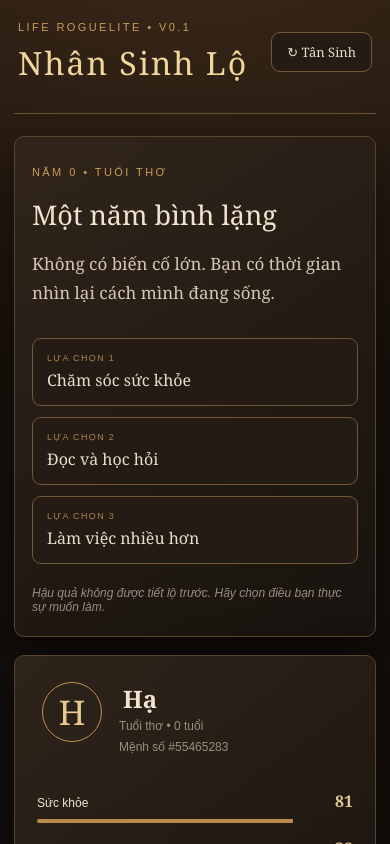
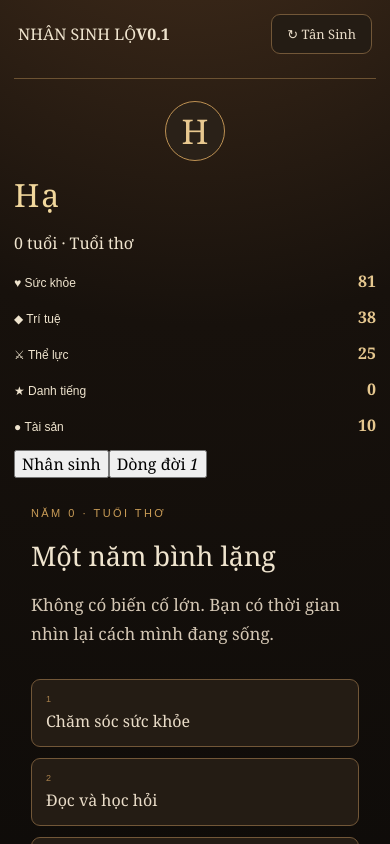
Before and after one commit to VGpro9X/Nhan-Sinh-Lo, a React (Vite) app: page / in a window 390 px wide. Shown: the top 844 px of the page. Built offline with nearby package versions, Linux system fonts and the light colour scheme.

Commit message:
V0.1 UX: mobile-first HUD and tabbed life history

```diff
--- a/src/main.tsx
+++ b/src/main.tsx
@@ -1,25 +1,20 @@
-import React,{useEffect,useMemo,useState} from 'react';import{createRoot}from'react-dom/client';import'./style.css';
-type Stats={sucKhoe:number;triTue:number;theLuc:number;danhTieng:number;taiSan:number};
-type Log={age:number,text:string};type Choice={text:string,result:string,effect:Partial<Stats>};type Event={title:string,body:string,min:number,max:number,choices:Choice[]};
+import React,{useEffect,useMemo,useState}from'react';import{createRoot}from'react-dom/client';import'./style.css';
+type Stats={sucKhoe:number;triTue:number;theLuc:number;danhTieng:number;taiSan:number};type Log={age:number,text:string};type Choice={text:string,result:string,effect:Partial<Stats>};type Event={title:string,body:string,min:number,max:number,choices:Choice[]};
 const events:Event[]=[
 {title:'Một món đồ bị đánh rơi',body:'Trên đường về nhà, bạn thấy một chiếc ví nằm bên vệ đường. Không có ai ở gần.',min:7,max:15,choices:[{text:'Tìm cách trả lại người mất',result:'Bạn mất cả buổi nhưng cuối cùng tìm được chủ nhân.',effect:{danhTieng:5}},{text:'Giữ lấy tiền bên trong',result:'Bạn mang bí mật nhỏ ấy về nhà.',effect:{taiSan:8}},{text:'Bỏ qua và đi tiếp',result:'Bạn quyết định chuyện này không liên quan tới mình.',effect:{}}]},
 {title:'Một cuộc tranh cãi',body:'Hai người xa lạ xô xát ngay trước mặt bạn. Một người có vẻ yếu thế hơn.',min:13,max:80,choices:[{text:'Can ngăn trực tiếp',result:'Bạn lao vào giữa cuộc xô xát.',effect:{theLuc:-4,danhTieng:4}},{text:'Tìm người giúp đỡ',result:'Bạn chọn cách ít liều lĩnh hơn.',effect:{triTue:2}},{text:'Không can dự',result:'Bạn rời đi trước khi rắc rối kéo mình vào.',effect:{}}]},
 {title:'Cơ hội học một điều mới',body:'Một người quen giới thiệu cho bạn một khóa học khó nhưng rất đáng thử.',min:10,max:45,choices:[{text:'Dành thời gian học',result:'Những ngày vất vả giúp đầu óc bạn sắc bén hơn.',effect:{triTue:6,taiSan:-3}},{text:'Tập trung kiếm tiền',result:'Bạn bỏ qua cơ hội và dành thời gian cho công việc.',effect:{taiSan:7}},{text:'Tập luyện cơ thể',result:'Bạn chọn rèn luyện bản thân theo một hướng khác.',effect:{theLuc:6}}]},
 {title:'Một lời mời bất ngờ',body:'Một người bạn rủ bạn tham gia một dự án nhỏ. Chưa ai biết nó sẽ đi đến đâu.',min:18,max:65,choices:[{text:'Góp tiền và tham gia',result:'Bạn đặt một phần tài sản vào một tương lai chưa rõ ràng.',effect:{taiSan:-8,triTue:3}},{text:'Chỉ góp sức',result:'Bạn tham gia nhưng giữ cho mình một đường lui.',effect:{danhTieng:3,triTue:2}},{text:'Từ chối',result:'Bạn tiếp tục con đường hiện tại.',effect:{}}]},
-{title:'Một năm bình lặng',body:'Không có biến cố lớn. Bạn có thời gian nhìn lại cách mình đang sống.',min:0,max:100,choices:[{text:'Chăm sóc sức khỏe',result:'Bạn sống chậm lại và hồi phục.',effect:{sucKhoe:7}},{text:'Đọc và học hỏi',result:'Bạn tích lũy thêm hiểu biết.',effect:{triTue:4}},{text:'Làm việc nhiều hơn',result:'Bạn đổi thời gian lấy tiền bạc.',effect:{taiSan:6,sucKhoe:-3}}]}
-];
-function rng(seed:number){let t=seed+0x6D2B79F5;return()=>{t=Math.imul(t^t>>>15,t|1);t^=t+Math.imul(t^t>>>7,t|61);return((t^t>>>14)>>>0)/4294967296}}
-const names=['An','Minh','Lâm','Khánh','Hạ','Vy','Nam','Phong','Linh','Nguyên'];
-const clamp=(n:number)=>Math.max(0,Math.min(100,n));
-function fresh(seed=Math.floor(Math.random()*99999999)){const r=rng(seed);return{seed,age:0,name:names[Math.floor(r()*names.length)],stats:{sucKhoe:80+Math.floor(r()*16),triTue:25+Math.floor(r()*31),theLuc:25+Math.floor(r()*31),danhTieng:0,taiSan:10},logs:[{age:0,text:'Bạn cất tiếng khóc chào đời. Một nhân sinh mới bắt đầu.'}] as Log[],turn:0,dead:false,current:events[4]}}
-type Game=ReturnType<typeof fresh>;const KEY='nhan-sinh-lo-v01';
-function App(){const [g,setG]=useState<Game>(()=>{try{return JSON.parse(localStorage.getItem(KEY)||'null')||fresh()}catch{return fresh()}});useEffect(()=>localStorage.setItem(KEY,JSON.stringify(g)),[g]);
-const title=useMemo(()=>g.dead?'Một đời đã khép lại':g.age<13?'Tuổi thơ':g.age<20?'Tuổi trẻ':g.age<60?'Trưởng thành':'Hậu vận',[g.age,g.dead]);
+{title:'Một năm bình lặng',body:'Không có biến cố lớn. Bạn có thời gian nhìn lại cách mình đang sống.',min:0,max:100,choices:[{text:'Chăm sóc sức khỏe',result:'Bạn sống chậm lại và hồi phục.',effect:{sucKhoe:7}},{text:'Đọc và học hỏi',result:'Bạn tích lũy thêm hiểu biết.',effect:{triTue:4}},{text:'Làm việc nhiều hơn',result:'Bạn đổi thời gian lấy tiền bạc.',effect:{taiSan:6,sucKhoe:-3}}]}];
+function rng(seed:number){let t=seed+0x6D2B79F5;return()=>{t=Math.imul(t^t>>>15,t|1);t^=t+Math.imul(t^t>>>7,t|61);return((t^t>>>14)>>>0)/4294967296}}const names=['An','Minh','Lâm','Khánh','Hạ','Vy','Nam','Phong','Linh','Nguyên'];const clamp=(n:number)=>Math.max(0,Math.min(100,n));
+function fresh(seed=Math.floor(Math.random()*99999999)){const r=rng(seed);return{seed,age:0,name:names[Math.floor(r()*names.length)],stats:{sucKhoe:80+Math.floor(r()*16),triTue:25+Math.floor(r()*31),theLuc:25+Math.floor(r()*31),danhTieng:0,taiSan:10},logs:[{age:0,text:'Bạn cất tiếng khóc chào đời. Một nhân sinh mới bắt đầu.'}]as Log[],turn:0,dead:false,current:events[4]}}type Game=ReturnType<typeof fresh>;const KEY='nhan-sinh-lo-v01';
+const labels:any={sucKhoe:'Sức khỏe',triTue:'Trí tuệ',theLuc:'Thể lực',danhTieng:'Danh tiếng',taiSan:'Tài sản'};const icons:any={sucKhoe:'♥',triTue:'◆',theLuc:'⚔',danhTieng:'★',taiSan:'●'};
+function App(){const[g,setG]=useState<Game>(()=>{try{return JSON.parse(localStorage.getItem(KEY)||'null')||fresh()}catch{return fresh()}});const[tab,setTab]=useState<'life'|'history'>('life');useEffect(()=>localStorage.setItem(KEY,JSON.stringify(g)),[g]);const title=useMemo(()=>g.dead?'Một đời đã khép lại':g.age<13?'Tuổi thơ':g.age<20?'Tuổi trẻ':g.age<60?'Trưởng thành':'Hậu vận',[g.age,g.dead]);
 function nextEvent(age:number,seed:number,turn:number){const valid=events.filter(e=>age>=e.min&&age<=e.max);const r=rng(seed+turn*9973);return valid[Math.floor(r()*valid.length)]||events[4]}
-function choose(c:Choice){if(g.dead)return;const age=g.age+1;const s={...g.stats};for(const[k,v]of Object.entries(c.effect))s[k as keyof Stats]=clamp(s[k as keyof Stats]+(v||0));s.sucKhoe=clamp(s.sucKhoe-(age>55?2:age>30?1:0));const dead=s.sucKhoe<=0||age>=82+(g.seed%17);const logs=[...g.logs,{age:g.age,text:g.current.title+' — '+c.result},...(dead?[{age,text:'Cuộc đời khép lại. Những lựa chọn đã trở thành câu chuyện của riêng bạn.'}]:[])];setG({...g,age,stats:s,logs,turn:g.turn+1,dead,current:nextEvent(age,g.seed,g.turn+1)})}
-function newLife(){if(confirm('Bắt đầu một nhân sinh mới? Tiến trình hiện tại sẽ được thay thế.'))setG(fresh())}
-return <main><header><div><span className="eyebrow">LIFE ROGUELITE • V0.1</span><h1>Nhân Sinh Lộ</h1><p>Mỗi lựa chọn là một bước chân. Không ai biết con đường sẽ dẫn tới đâu.</p></div><button className="ghost" onClick={newLife}>↻ Tân Sinh</button></header>
-<section className="grid"><aside className="card person"><div className="avatar">{g.name[0]}</div><h2>{g.name}</h2><div className="muted">{title} • {g.age} tuổi</div><div className="seed">Mệnh số #{g.seed}</div><div className="stats">{Object.entries(g.stats).map(([k,v])=><div className="stat" key={k}><span>{({sucKhoe:'Sức khỏe',triTue:'Trí tuệ',theLuc:'Thể lực',danhTieng:'Danh tiếng',taiSan:'Tài sản'} as any)[k]}</span><b>{v}</b><i><em style={{width:v+'%'}}/></i></div>)}</div></aside>
-<section className="card event">{g.dead?<><span className="chapter">BIÊN NIÊN SỬ SƠ KHAI</span><h2>Nhân sinh đã tận</h2><p>Bạn sống đến {g.age} tuổi. V0.1 chưa phán xét cuộc đời bằng một điểm số — hãy nhìn lại những gì đã xảy ra.</p><button className="choice primary" onClick={newLife}>Tân Sinh một cuộc đời khác</button></>:<><span className="chapter">NĂM {g.age} • {title.toUpperCase()}</span><h2>{g.current.title}</h2><p>{g.current.body}</p><div className="choices">{g.current.choices.map((c,i)=><button className="choice" onClick={()=>choose(c)} key={i}><small>LỰA CHỌN {i+1}</small>{c.text}</button>)}</div><div className="hint">Hậu quả không được tiết lộ trước. Hãy chọn điều bạn thực sự muốn làm.</div></>}</section>
-<aside className="card timeline"><h3>Dòng đời</h3><div className="scroll">{[...g.logs].reverse().map((l,i)=><div className="log" key={i}><b>{l.age} tuổi</b><span>{l.text}</span></div>)}</div></aside></section><footer>Prototype V0.1 • Tự động lưu trên thiết bị • Responsive PC & Mobile</footer></main>}
-createRoot(document.getElementById('root')!).render(<App/>);
+function choose(c:Choice){if(g.dead)return;const age=g.age+1,s={...g.stats};for(const[k,v]of Object.entries(c.effect))s[k as keyof Stats]=clamp(s[k as keyof Stats]+(v||0));s.sucKhoe=clamp(s.sucKhoe-(age>55?2:age>30?1:0));const dead=s.sucKhoe<=0||age>=82+(g.seed%17);const logs=[...g.logs,{age:g.age,text:g.current.title+' — '+c.result},...(dead?[{age,text:'Cuộc đời khép lại. Những lựa chọn đã trở thành câu chuyện của riêng bạn.'}]:[])];setG({...g,age,stats:s,logs,turn:g.turn+1,dead,current:nextEvent(age,g.seed,g.turn+1)})}
+function newLife(){if(confirm('Bắt đầu một nhân sinh mới? Tiến trình hiện tại sẽ được thay thế.')){setG(fresh());setTab('life')}}
+return <main><header><div className="brand"><span>NHÂN SINH LỘ</span><b>V0.1</b></div><button className="ghost" onClick={newLife}>↻ Tân Sinh</button></header>
+<section className="hud"><div className="identity"><div className="avatar">{g.name[0]}</div><div><h1>{g.name}</h1><p>{g.age} tuổi · {title}</p></div></div><div className="stats">{Object.entries(g.stats).map(([k,v])=><div className="stat" key={k}><span>{icons[k]} {labels[k]}</span><b>{v}</b></div>)}</div></section>
+<nav><button className={tab==='life'?'active':''} onClick={()=>setTab('life')}>Nhân sinh</button><button className={tab==='history'?'active':''} onClick={()=>setTab('history')}>Dòng đời <i>{g.logs.length}</i></button></nav>
+{tab==='life'?<section className="event">{g.dead?<><span className="chapter">BIÊN NIÊN SỬ</span><h2>Nhân sinh đã tận</h2><p>Bạn sống đến {g.age} tuổi. Không có một điểm số duy nhất để phán xét cuộc đời này.</p><button className="choice primary" onClick={newLife}>Tân Sinh một cuộc đời khác</button></>:<><span className="chapter">NĂM {g.age} · {title.toUpperCase()}</span><h2>{g.current.title}</h2><p>{g.current.body}</p><div className="choices">{g.current.choices.map((c,i)=><button className="choice" onClick={()=>choose(c)} key={i}><small>{i+1}</small><span>{c.text}</span></button>)}</div><div className="latest"><b>Gần nhất</b><span>{g.logs[g.logs.length-1].text}</span></div></>}</section>:<section className="history"><div className="historyHead"><div><span className="chapter">BIÊN NIÊN SỬ</span><h2>Dòng đời của {g.name}</h2></div><span>Mệnh số #{g.seed}</span></div><div className="historyList">{[...g.logs].reverse().map((l,i)=><article key={i}><b>{l.age}</b><div><strong>{l.age} tuổi</strong><p>{l.text}</p></div></article>)}</div></section>}
+<footer>Tự động lưu trên thiết bị</footer></main>}createRoot(document.getElementById('root')!).render(<App/>);
```
